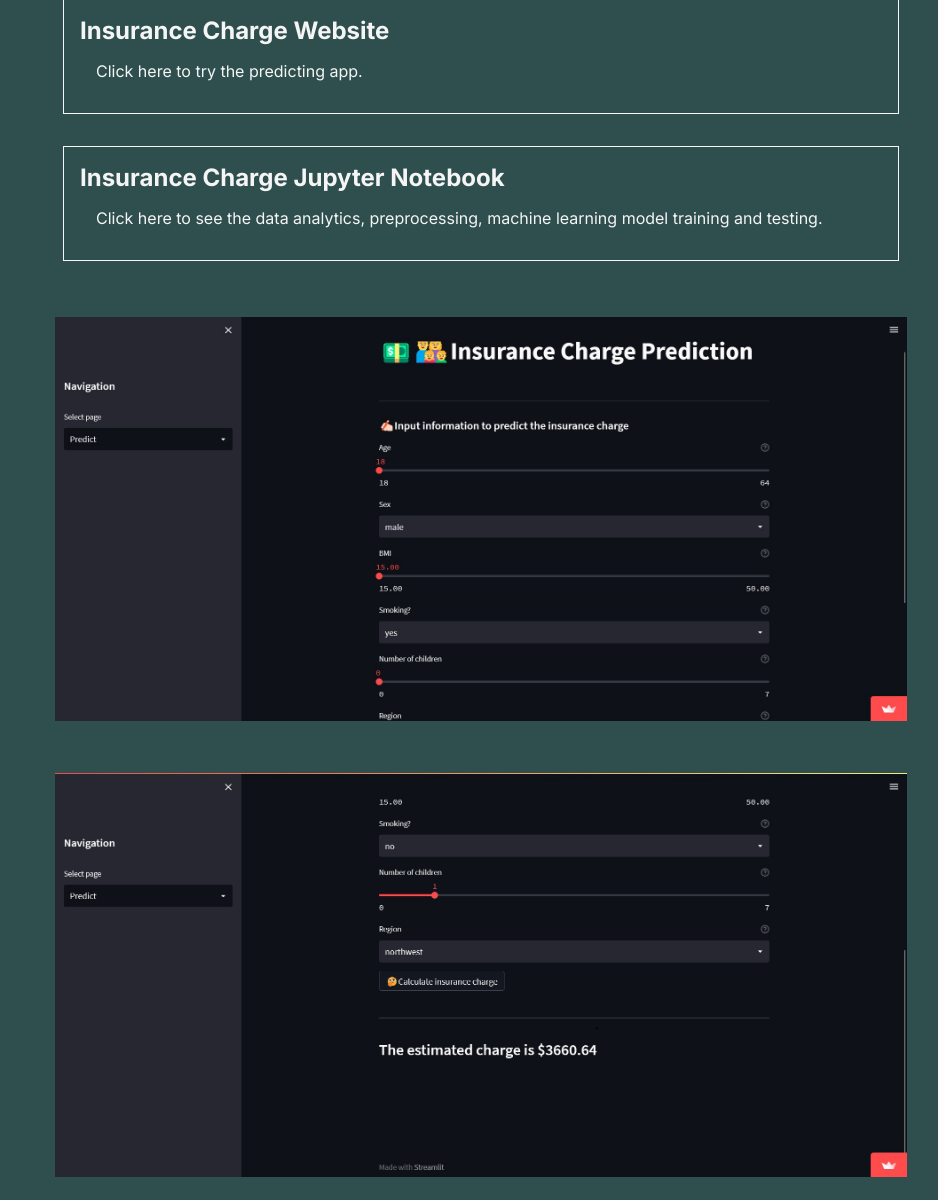
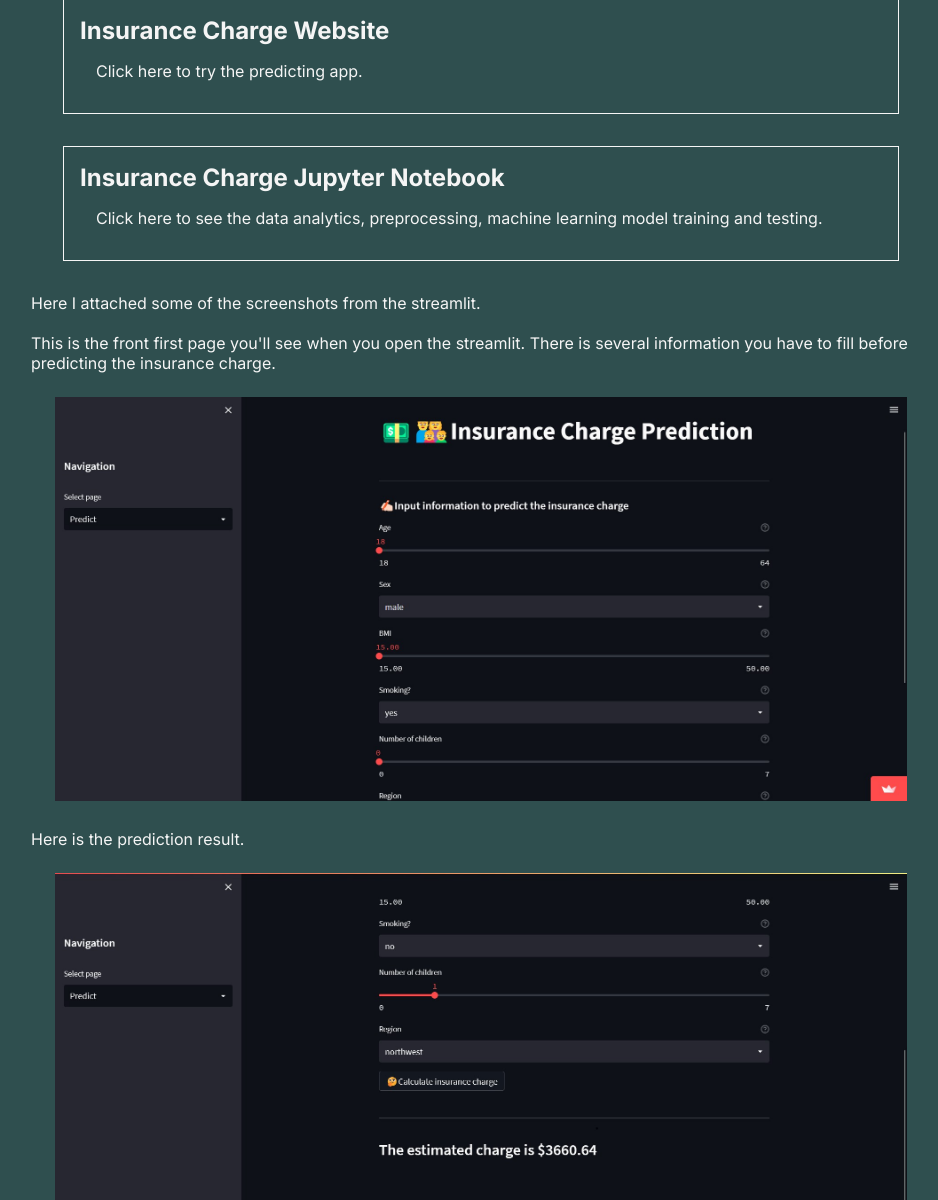
Before and after one commit to vitopm/vitopm.com, a PHP site: page /projects/insurance-prediction.php in a window 1280 px wide. Shown: the part 309-1509 px from the top of the page, without its empty margins (159-1097 px from the left). Run offline with PHP 8.4, Linux system fonts and the light colour scheme.

Commit message:
Added several explanations

```diff
--- a/projects/insurance-prediction.php
+++ b/projects/insurance-prediction.php
@@ -55,8 +55,17 @@ i hope i could manage my homework well -->
                 </a>
             </div>
 
+            <p>
+                Here I attached some of the screenshots from the streamlit.
+            </p>
+            <br>
+            <p>
+                This is the front first page you'll see when you open the streamlit. There is several information you have to fill before predicting the insurance charge.
+            </p>
             <img class ="project-img" src="../resources/images/projects/insurance-prediction/Screenshot 2022-10-18 170841.jpg" alt="">
-
+            <p>
+                Here is the prediction result.
+            </p>
             <img class ="project-img" src="../resources/images/projects/insurance-prediction/Screenshot 2022-10-18 170518.jpg" alt="">
 
             <p>
```
